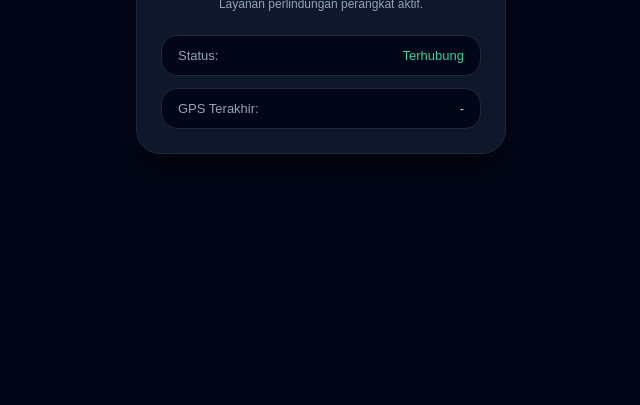
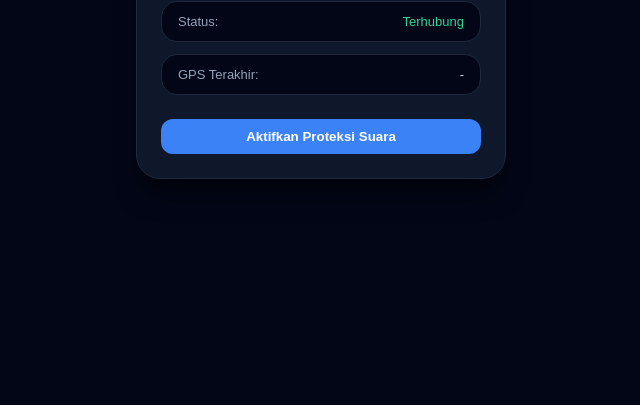
Before and after one commit to lbsashraf-hub/Apk-anak, a website: page index.html in a window 1280 px wide. Shown: the part 395-800 px from the top of the page, without its empty margins (319-959 px from the left). Drawn offline with Linux system fonts and the light colour scheme.

Commit message:
index.html

```diff
--- a/index.html
+++ b/index.html
@@ -16,6 +16,10 @@
         .text-gray { color: #94a3b8; }
         .text-green { color: #34d399; font-weight: 500; }
         .text-red { color: #f87171; font-weight: 500; }
+
+        /* Tombol aktivasi audio agar diizinkan browser */
+        .btn-activate { background: #3b82f6; color: white; border: none; padding: 10px 16px; border-radius: 12px; font-weight: 600; width: 100%; margin-top: 12px; cursor: pointer; }
+
         #lock-screen { position: fixed; inset: 0; background: rgba(2, 6, 23, 0.95); z-index: 50; flex-direction: column; align-items: center; justify-content: center; padding: 20px; text-align: center; backdrop-filter: blur(8px); display: none; }
     </style>
 </head>
@@ -30,16 +34,19 @@
     <div class="card">
         <div class="icon">🛡️</div>
         <h2 style="font-size: 18px; font-weight: bold; margin-bottom: 4px;">SafeGuard Monitor</h2>
-        <p style="font-size: 12px; color: #94a3b8; margin-bottom: 24px;">Layanan perlindungan perangkat aktif.</p>
+        <p style="font-size: 12px; color: #94a3b8; margin-bottom: 16px;">Layanan perlindungan aktif.</p>
 
         <div class="row">
             <span class="text-gray">Status:</span>
             <span id="conn-status" class="text-green">Terhubung</span>
         </div>
-        <div class="row" style="margin-bottom: 0;">
+        <div class="row" style="margin-bottom: 12px;">
             <span class="text-gray">GPS Terakhir:</span>
             <span id="gps-stat" style="color: #cbd5e1;">-</span>
         </div>
+
+        <!-- Tombol Wajib Ditekan Sekali agar Audio Diizinkan Browser -->
+        <button class="btn-activate" onclick="initAudio()">Aktifkan Proteksi Suara</button>
     </div>
 
     <script>
@@ -49,7 +56,17 @@
         let audioAlarm = new Audio('https://www.myinstants.com/media/sounds/police-siren.mp3');
         audioAlarm.loop = true;
 
-        // Fungsi terpusat untuk memproses dan mengeksekusi perintah dari server
+        // Fungsi untuk membuka izin kunci audio browser
+        function initAudio() {
+            audioAlarm.play().then(() => {
+                audioAlarm.pause();
+                audioAlarm.currentTime = 0;
+                alert("Proteksi suara berhasil diaktifkan!");
+            }).catch(e => {
+                alert("Gagal mengaktifkan suara.");
+            });
+        }
+
         function handleCommand(commandString) {
             const cmd = (commandString || 'normal').toLowerCase().trim();
             const lockScreen = document.getElementById('lock-screen');
@@ -61,10 +78,9 @@
             } else if (cmd === 'ring') {
                 lockScreen.style.display = 'none';
                 audioAlarm.play().catch(e => {
-                    console.log("Membutuhkan interaksi sentuhan layar untuk memutar audio.");
+                    console.log("Audio diblokir browser, pastikan tombol aktivasi sudah ditekan.");
                 });
             } else {
-                // Normal / Default
                 lockScreen.style.display = 'none';
                 audioAlarm.pause();
                 audioAlarm.currentTime = 0;
@@ -89,7 +105,6 @@
                 document.getElementById('gps-stat').innerText = `${lat.toFixed(3)}, ${lng.toFixed(3)}`;
 
                 try {
-                    // 1. Kirim laporan GPS & Baterai sekaligus ambil respons perintah
                     const response = await fetch(`${SERVER_URL}?device_id=${DEVICE_ID}&lat=${lat}&lng=${lng}&battery=${batteryLevel}`);
                     if (!response.ok) throw new Error('Server error');
 
@@ -98,11 +113,9 @@
                     document.getElementById('conn-status').innerText = "Terhubung";
                     document.getElementById('conn-status').className = "text-green";
 
-                    // Eksekusi perintah dari respons heartbeat
                     if (data.command) {
                         handleCommand(data.command);
                     } else {
-                        // 2. Jika command kosong di heartbeat, ambil status terbaru perangkat secara spesifik
                         const statusCheck = await fetch(`${SERVER_URL}`);
                         const statusData = await statusCheck.json();
                         if (statusData.devices && statusData.devices[DEVICE_ID]) {
@@ -117,7 +130,6 @@
             }, null, { enableHighAccuracy: true });
         }
 
-        // Jalankan setiap 5 detik agar respons perintah dari admin langsung terasa seketika
         setInterval(sendHeartbeat, 5000);
         sendHeartbeat();
     </script>
```
